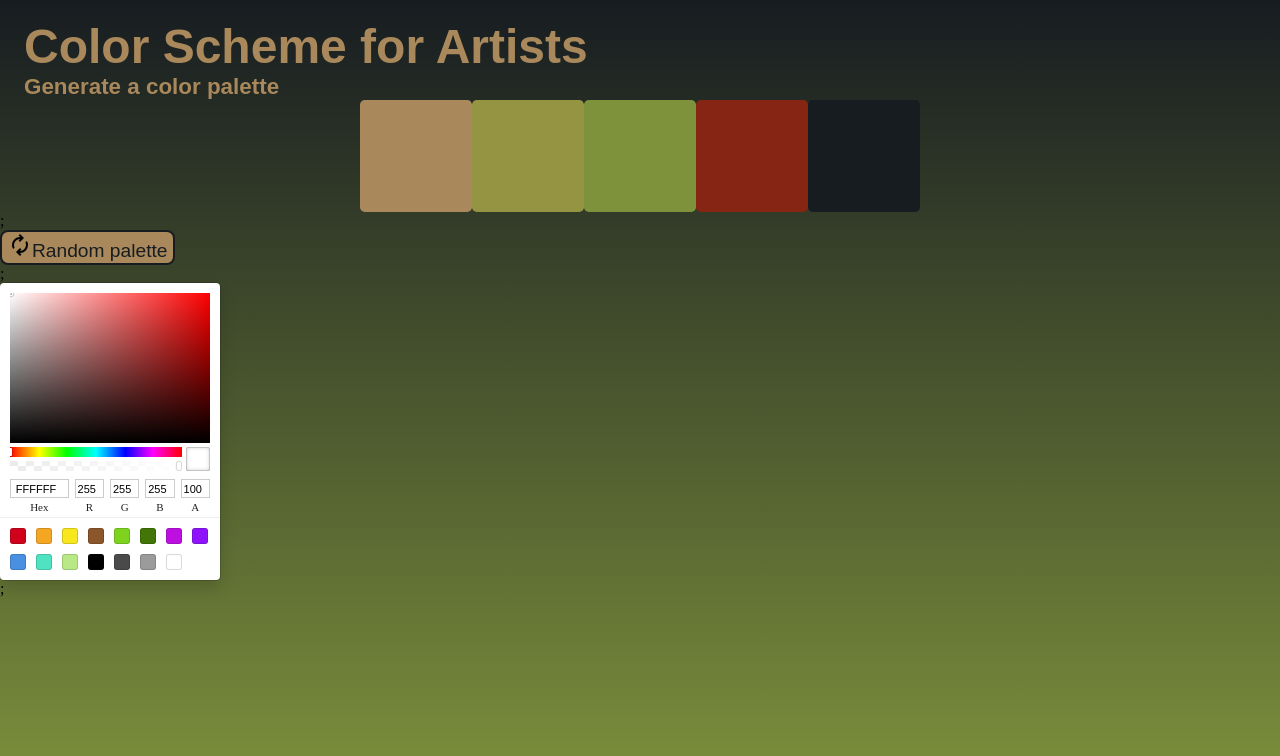
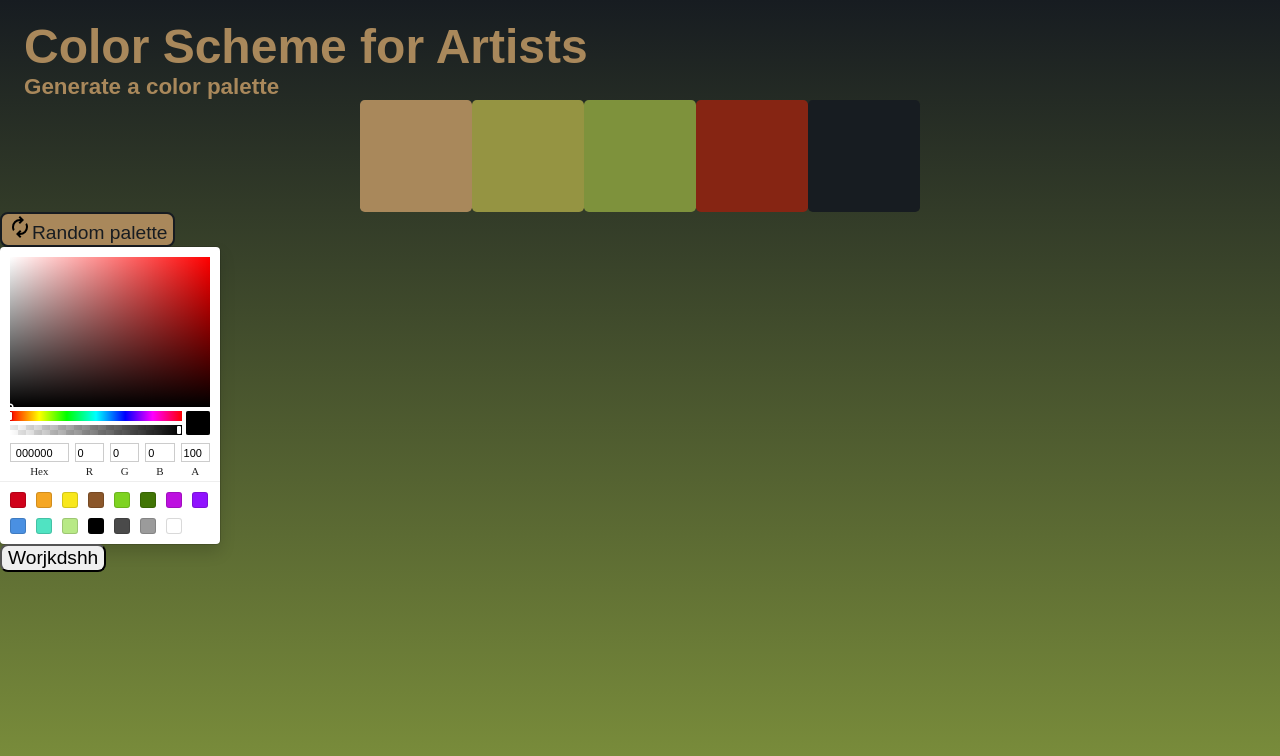
Before and after one commit to colton-patch/color-scheme, a React (Vite) app: page / in a window 1280 px wide. Shown: the top 756 px of the page. Built offline with nearby package versions, Linux system fonts and the light colour scheme; the HTML template or start-up script is replaced by a standard one.

Commit message:
Color picker works

```diff
--- a/src/App.jsx
+++ b/src/App.jsx
@@ -18,13 +18,14 @@ function App() {
       backgroundImage: `linear-gradient(to bottom, rgb(${fiveColors[5][0]}, ${fiveColors[5][1]}, ${fiveColors[5][2]}), rgb(${fiveColors[3][0]}, ${fiveColors[3][1]}, ${fiveColors[3][2]}))`,
     }}
     >
-      <Header fiveColors={fiveColors} />;
-      <Buttons request={request} fiveColors={fiveColors} />;
-      <ColorPicker />;
+      <Header fiveColors={fiveColors} />
+      <Buttons request={request} fiveColors={fiveColors} />
+      <ColorPicker request={request}/>
     </main>
   );
 
   function request(givenColor) {
+    console.log(givenColor);
 
     let requestColor = (givenColor === null) ? "N" : givenColor;
 
--- a/src/components/ColorPicker.jsx
+++ b/src/components/ColorPicker.jsx
@@ -2,22 +2,37 @@ import React from 'react';
 import { SketchPicker } from 'react-color';
 
 class ColorPicker extends React.Component {
+    constructor(props) {
+        super(props);
+    }
+
     state = {
-        background: '#fff',
+        background: 'rgb',
     };
 
     handleChangeComplete = (color) => {
-        this.setState({ background: color.hex });
+        this.setState({ background: color.rgb });
+    };
+
+    parseRgb = (rgb) => {
+        let rgbArr = [rgb.r, rgb.g, rgb.b];
+        return rgbArr;
     };
 
     render() {
         return (
+            <>
             <SketchPicker
                 color={this.state.background}
                 onChangeComplete={this.handleChangeComplete}
             />
+
+            <button onClick = {() => this.props.request(this.parseRgb(this.state.background))}> Worjkdshh</button>
+            </>
         );
     }
+
+
 }
 
 export default ColorPicker;
```
